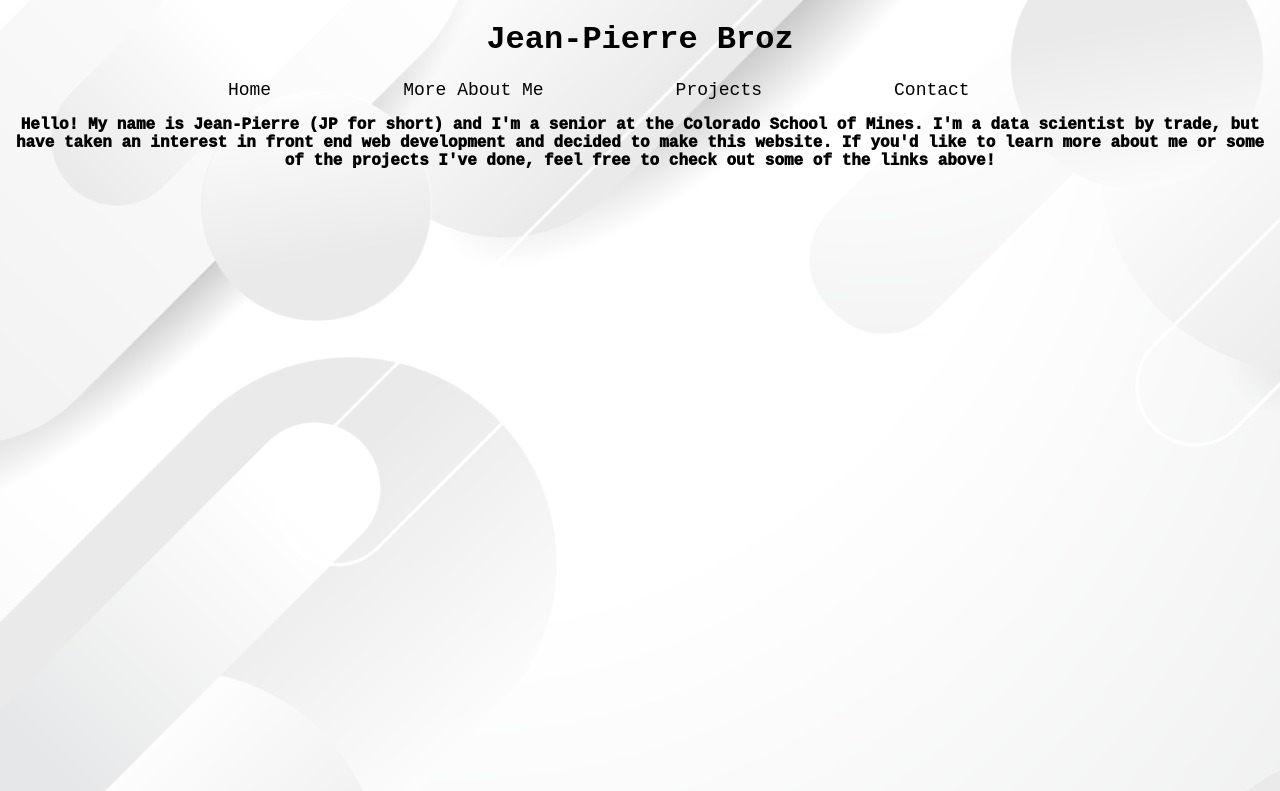
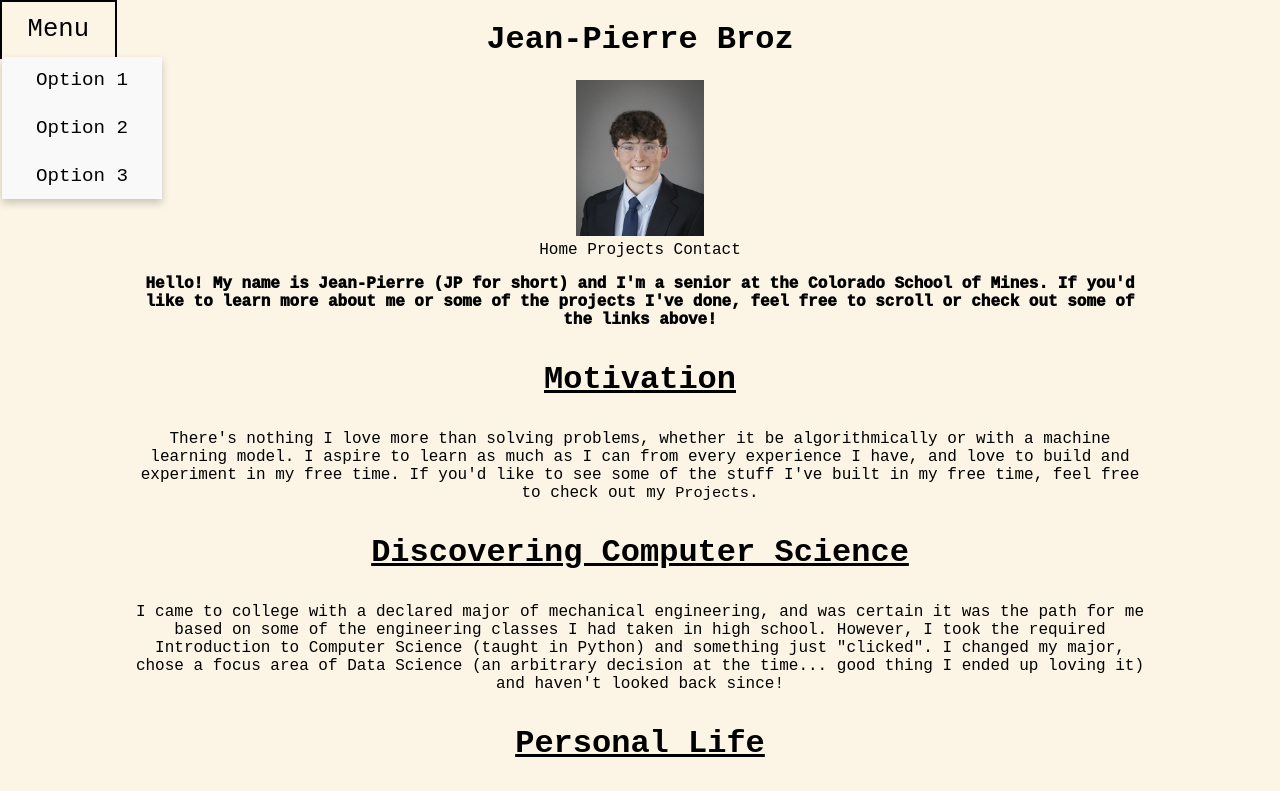
Before and after one commit to jeanpierrebroz/PersonalWebsite, a plain HTML site: page landingPage.html in a window 1280 px wide. Shown: the top 791 px of the page. Drawn offline with Linux system fonts and the light colour scheme.

Commit message:
added a ton of changes including modifications to front page as well as adding more stuff on the contact and projects pages

```diff
--- a/landingPage.html
+++ b/landingPage.html
@@ -6,22 +6,65 @@
     </head>
 
     <body>
+
+        <div class="menu">
+            <a href="#">Menu</a>
+            <div class="dropdown">
+                <a href="#">Option 1</a>
+                <a href="#">Option 2</a>
+                <a href="#">Option 3</a>
+            </div>
+        </div>
+
         <div class = "headline">
             <h1 class = "name">Jean-Pierre Broz</h1>
-            <ol>
-                <a href="landingPage.html" target="_self">Home</a>
-                <a href="about.html" target="_self">More About Me</a>
-                <a href="projects.html" target="_self">Projects</a>
-                <a href="contact.html" target="_self">Contact</a>
-            </ol>
+            <img src="JP_Headshot.jpg" class="rounded"/>
+        </div>
+
+        <div class="headline">
+            <a href="landingPage.html" target="_self">Home</a>
+            <a href="projects.html" target="_self">Projects</a>
+            <a href="contact.html" target="_self">Contact</a>
         </div>
 
         <div class = "abbreviated">
 
             <p>Hello! My name is Jean-Pierre (JP for short)
-                and I'm a senior at the Colorado School of Mines. I'm a data scientist by trade,
-                but have taken an interest in front end web development and decided to make this website.
-                If you'd like to learn more about me or some of the projects I've done, feel free to check out some of the links above!
+                and I'm a senior at the Colorado School of Mines.
+                If you'd like to learn more about me or
+                some of the projects I've done, feel free to scroll or check out
+                some of the links above!
+            </p>
+        </div>
+
+
+        <div class="section">
+            <h3>Motivation</h3>
+            <p>
+                There's nothing I love more than solving problems, whether it be algorithmically or with a machine learning model. I aspire to learn as much as I can from every experience I have, and love to build and experiment in my free time. If you'd like to see some of the stuff I've built in my free time, feel free to check out my <a href="projects.html" target="_self">Projects</a>.
+            </p>
+
+        </div>
+
+        <div class = "section">
+            <h3>Discovering Computer Science</h3>
+            <p>
+                I came to college with a declared major of mechanical engineering, and was certain it was
+                the path for me based on some of the engineering classes I had taken in high school. However, I took the required Introduction to Computer Science (taught in Python)
+                and something just "clicked". I changed my major, chose a focus area of Data Science (an arbitrary decision at the time... good thing I ended up loving it) and haven't looked back since!
+            </p>
+
+        </div>
+
+        <div class="section">
+            <h3>Personal Life</h3>
+            <figure>
+                <img src="longs_peak.jpg" class="smallimage">
+                <figcaption>Me at the top of Long's Peak (above the clouds)!</figcaption>
+            </figure>
+            <p>
+                I'm a big fan of being outdoors. While I spend a lot of my time on personal projects, I also have the classic Colorado hobbies of hiking and skiing.
+                Going to the gym and disc golfing are also favorites!
             </p>
         </div>
 
--- a/style.css
+++ b/style.css
@@ -1,20 +1,30 @@
 html{
     scroll-behavior: smooth;
-    background-image: url("modern-clean-white-background-free-vector.jpg");
+    /* background-image: url("modern-clean-white-background-free-vector.jpg"); */
+    background-color: #FCF5E5;
     font-family: 'Courier New', Courier, monospace;
 }
 
 body{
     text-align: center;
+    font-size: 2vm;
+    margin: 0;
+    padding: 0;
 }
 
 
 .headline a{
-    list-style-position: inside;
     text-decoration: none;
-    margin-right: 10%;
     color: black;
-    font-size: large;
+    font-size: 1.25vw;
+    /* padding: 0% 10%; */
+}
+
+.section a{
+    text-decoration: none;
+    color: black;
+    font-size: 1.2vw;
+
 }
 
 
@@ -24,15 +34,76 @@ a:hover{
 
 .headline{
     text-align: center;
+    font-size: 1.25vw;
 }
 
 .rounded {
-    object-fit: cover;
-    border-radius: 50%;
-    height: 200px;
-    width: 200px;
+    /* object-fit: cover; */
+    /* border-radius: 50%; */
+    height: 10%;
+    width: 10%;
 }
 
 .abbreviated{
     font-weight:1000;
+    padding: 0% 10%;
+    font-size: 1.25vw;
 }
+
+
+.section h3{
+    text-decoration: underline;
+    font-size: 2.5vw;
+}
+
+.section {
+    font-size: 1.25vw;
+    padding: 0% 10%;
+}
+
+.smallimage{
+    height:0%;
+    width: 100%;
+}
+
+
+.menu {
+    position: absolute;
+    top: 0;
+    left: 0;
+    display: inline-block;
+    border: 0.2vw solid black;
+}
+
+.menu > a {
+    text-decoration: none;
+    font-size: clamp(1rem, 2vw, 2rem);
+    padding: clamp(0.5rem, 1vw, 1.5rem) clamp(1rem, 2vw, 2rem);
+    background-color: #FCF5E5;
+    color: black;
+    display: block;
+}
+
+.dropdown {
+    display: none;
+    position: absolute;
+    background-color: #f9f9f9;
+    box-shadow: 0 4px 8px rgba(0, 0, 0, 0.2);
+    min-width: 10rem; /* Works well with rem scaling */
+}
+
+.dropdown a {
+    text-decoration: none;
+    font-size: clamp(0.9rem, 1.5vw, 1.2rem);
+    padding: clamp(0.5rem, 1vw, 1rem);
+    display: block;
+    color: black;
+}
+
+.dropdown a:hover {
+    background-color: #ddd;
+}
+
+.menu:hover .dropdown {
+    display: block;
+}
```
Also changed, not shown: about.html (+22 -14 lines), contact.html (added, +29 -0 lines), projects.html (added).
